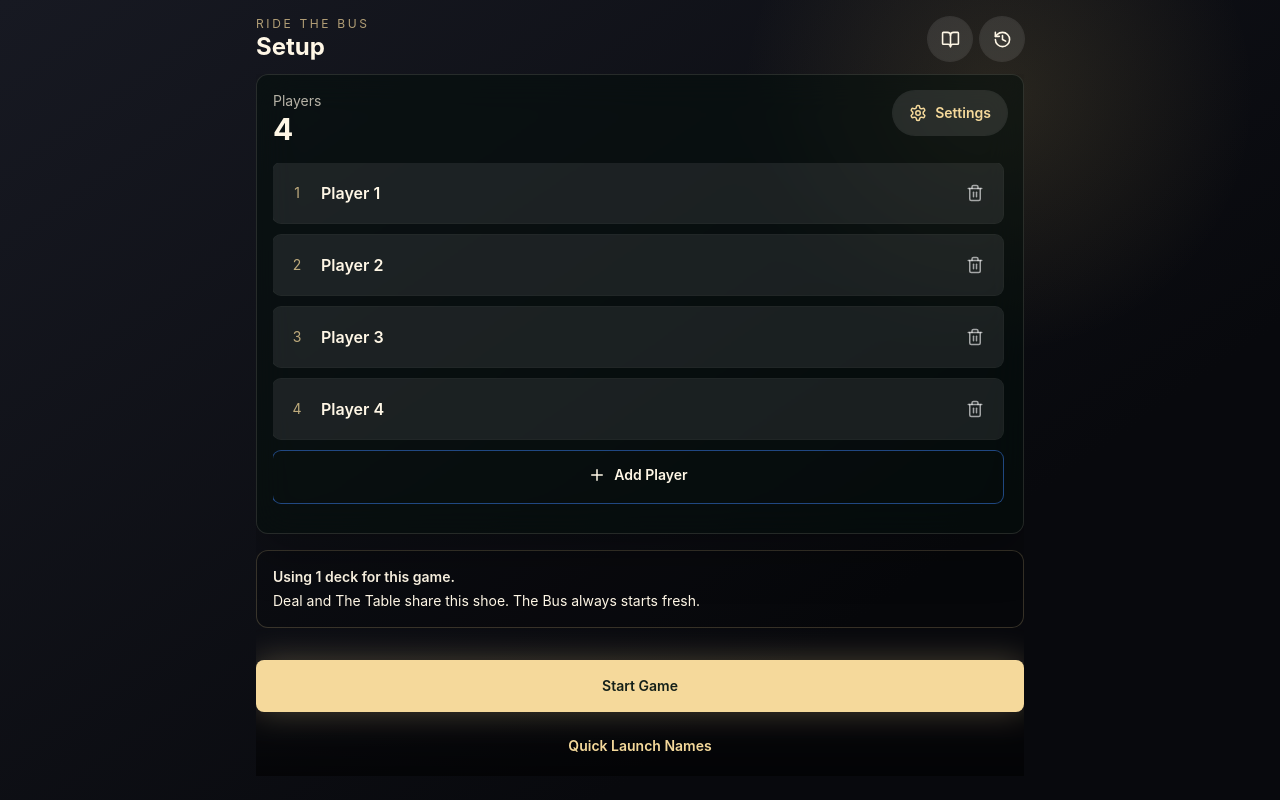
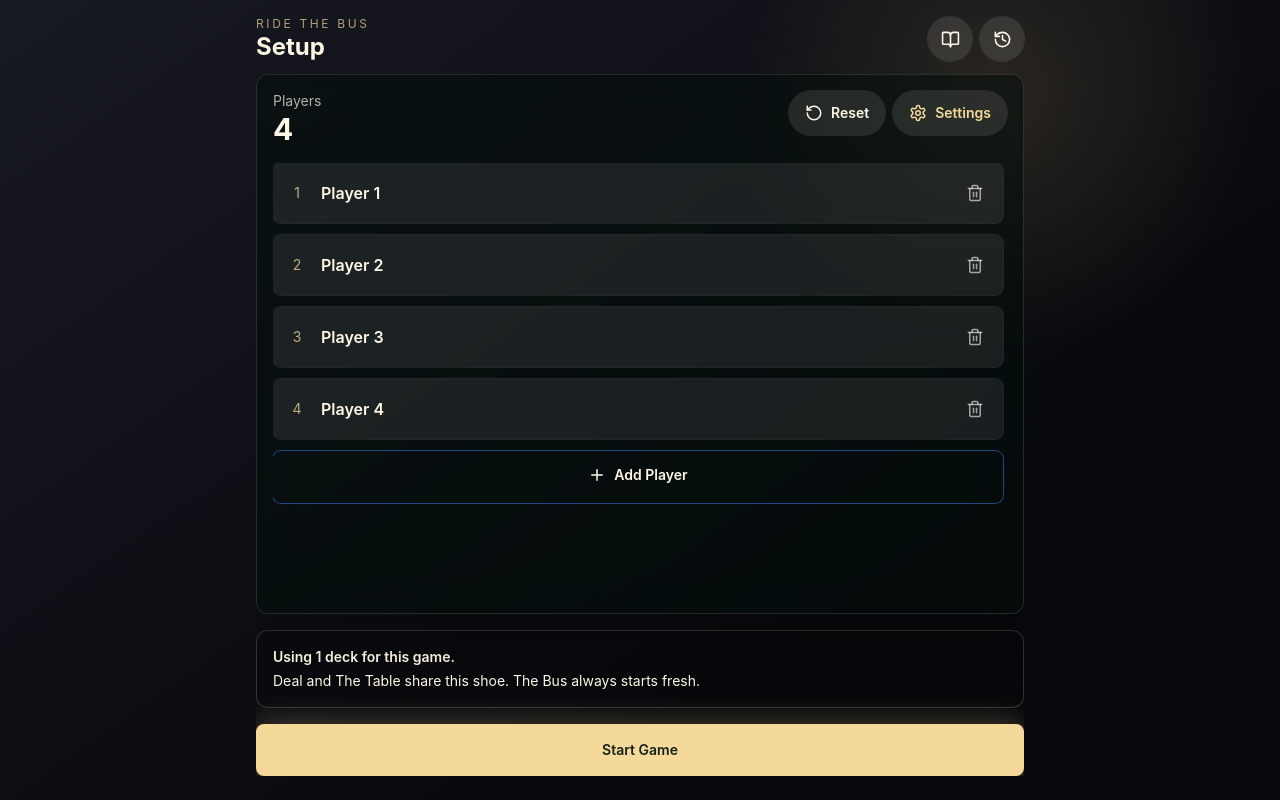
Before and after one commit to spencerdavis226/Ride-the-Bus, a React (Vite) app: page / in a window 1280 px wide. Built offline with nearby package versions, Linux system fonts and the light colour scheme.

Commit message:
feat: enhance layout and styling in AppShell, PlayerEditor, and SetupScreen components

```diff
--- a/src/components/layout/AppShell.tsx
+++ b/src/components/layout/AppShell.tsx
@@ -48,7 +48,7 @@ export function AppShell({ children }: { children: ReactNode }) {
               </IconButton>
             </div>
           </header>
-          <div className="min-h-0 flex-1 overflow-y-auto pb-2">{children}</div>
+          <div className="min-h-0 min-w-0 flex-1 overflow-y-auto overflow-x-hidden pb-2">{children}</div>
         </div>
       </SafeArea>
       <LogDrawer open={logOpen} onClose={() => setLogOpen(false)} />
--- a/src/components/setup/PlayerEditor.tsx
+++ b/src/components/setup/PlayerEditor.tsx
@@ -12,19 +12,19 @@ export function PlayerEditor({ names, onChange }: { names: string[]; onChange: (
   };
 
   return (
-    <div className="space-y-3">
+    <div className="min-w-0 space-y-3">
       {names.map((name, index) => (
-        <label key={index} className="flex items-center gap-2 rounded-lg bg-white/[0.08] p-2 ring-1 ring-white/10">
-          <span className="w-8 text-center text-sm text-[#f5d99b]/75">{index + 1}</span>
+        <label key={index} className="flex min-w-0 items-center gap-2 rounded-lg bg-white/[0.08] p-2 ring-1 ring-white/10">
+          <span className="w-8 shrink-0 text-center text-sm text-[#f5d99b]/75">{index + 1}</span>
           <input
             value={name}
             onChange={(event) => updateName(index, event.target.value)}
-            className="min-h-11 flex-1 bg-transparent text-base font-semibold outline-none placeholder:text-white/35"
+            className="min-h-11 min-w-0 flex-1 bg-transparent text-base font-semibold outline-none placeholder:text-white/35"
             placeholder={`Player ${index + 1}`}
           />
           <button
             aria-label={`Remove ${name || `Player ${index + 1}`}`}
-            className="grid h-10 w-10 place-items-center rounded-md text-white/60 disabled:opacity-25"
+            className="grid h-10 w-10 shrink-0 place-items-center rounded-md text-white/60 disabled:opacity-25"
             disabled={names.length <= 2}
             onClick={() => removePlayer(index)}
             type="button"
--- a/src/components/setup/SetupScreen.tsx
+++ b/src/components/setup/SetupScreen.tsx
@@ -1,4 +1,4 @@
-import { Settings } from 'lucide-react';
+import { RotateCcw, Settings } from 'lucide-react';
 import { useState } from 'react';
 import { useGame } from '../../app/GameProvider';
 import { calculatePhaseOneTwoDecks } from '../../game/deck';
@@ -12,16 +12,24 @@ export function SetupScreen() {
   const [settingsOpen, setSettingsOpen] = useState(false);
   const names = state.settings.playerNames;
   const deckCount = calculatePhaseOneTwoDecks(names.length);
-  const validNames = names.map((name, index) => name.trim() || `Player ${index + 1}`);
+  const defaultNames = ['Player 1', 'Player 2', 'Player 3', 'Player 4'];
 
   return (
-    <section className="flex min-h-full flex-col gap-4">
-      <div className="glass-panel flex min-h-0 flex-1 flex-col rounded-xl p-4">
+    <section className="flex h-full min-w-0 flex-col gap-4 overflow-hidden">
+      <div className="glass-panel flex min-h-0 min-w-0 flex-1 flex-col overflow-hidden rounded-xl p-4">
         <div className="mb-4 flex shrink-0 items-start justify-between gap-3">
           <div>
             <p className="text-sm text-[#fff7e6]/70">Players</p>
             <p className="text-3xl font-bold">{names.length}</p>
           </div>
+          <div className="flex shrink-0 gap-2">
+            <button
+              type="button"
+              onClick={() => dispatch({ type: 'SETUP_SET_PLAYERS', names: defaultNames })}
+              className="inline-flex h-11 items-center gap-2 rounded-full bg-white/10 px-4 text-sm font-semibold text-[#fff7e6] ring-1 ring-white/10"
+            >
+              <RotateCcw size={18} /> Reset
+            </button>
             <button
               type="button"
               onClick={() => setSettingsOpen(true)}
@@ -30,7 +38,8 @@ export function SetupScreen() {
               <Settings size={18} /> Settings
             </button>
           </div>
-        <div className="min-h-0 flex-1 overflow-y-auto pr-1">
+        </div>
+        <div className="min-h-0 min-w-0 flex-1 overflow-y-auto overflow-x-hidden pr-1">
           <PlayerEditor names={names} onChange={(nextNames) => dispatch({ type: 'SETUP_SET_PLAYERS', names: nextNames })} />
         </div>
       </div>
@@ -38,7 +47,7 @@ export function SetupScreen() {
         <p className="font-semibold text-[#fff7e6]">Using {deckCount} deck{deckCount === 1 ? '' : 's'} for this game.</p>
         <p className="mt-1">Deal and The Table share this shoe. The Bus always starts fresh.</p>
       </div>
-      <div className="sticky bottom-0 z-10 -mx-1 shrink-0 bg-gradient-to-t from-black/55 via-black/25 to-transparent px-1 pb-1 pt-4">
+      <footer className="shrink-0">
         <div className="grid gap-2">
           {hasSavedGame && (
             <Button variant="secondary" onClick={() => savedGame && dispatch({ type: 'HYDRATE', state: savedGame })}>
@@ -46,14 +55,8 @@ export function SetupScreen() {
             </Button>
           )}
           <Button onClick={() => dispatch({ type: 'START_GAME' })}>Start Game</Button>
-        <Button
-          variant="ghost"
-          onClick={() => dispatch({ type: 'SETUP_SET_PLAYERS', names: validNames.map((_, index) => `Player ${index + 1}`) })}
-        >
-          Quick Launch Names
-        </Button>
         </div>
-      </div>
+      </footer>
       <Drawer open={settingsOpen} title="Settings" onClose={() => setSettingsOpen(false)}>
         <SettingsPanel
           busMode={state.settings.busMode}
```
Lines whose indentation alone changed are shown as unchanged.
